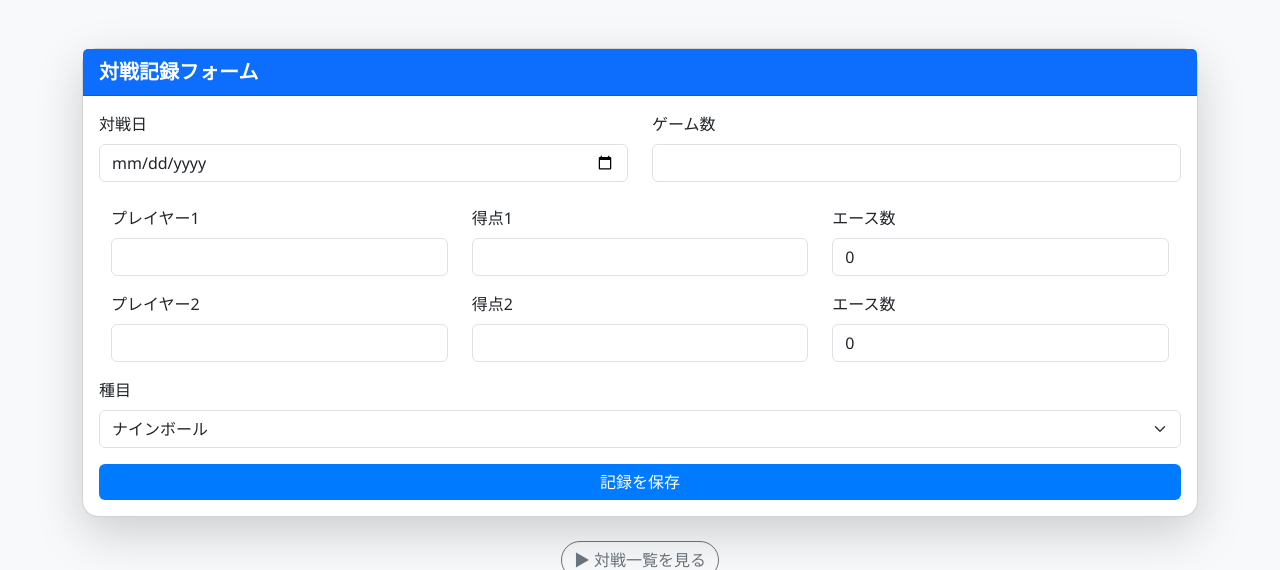
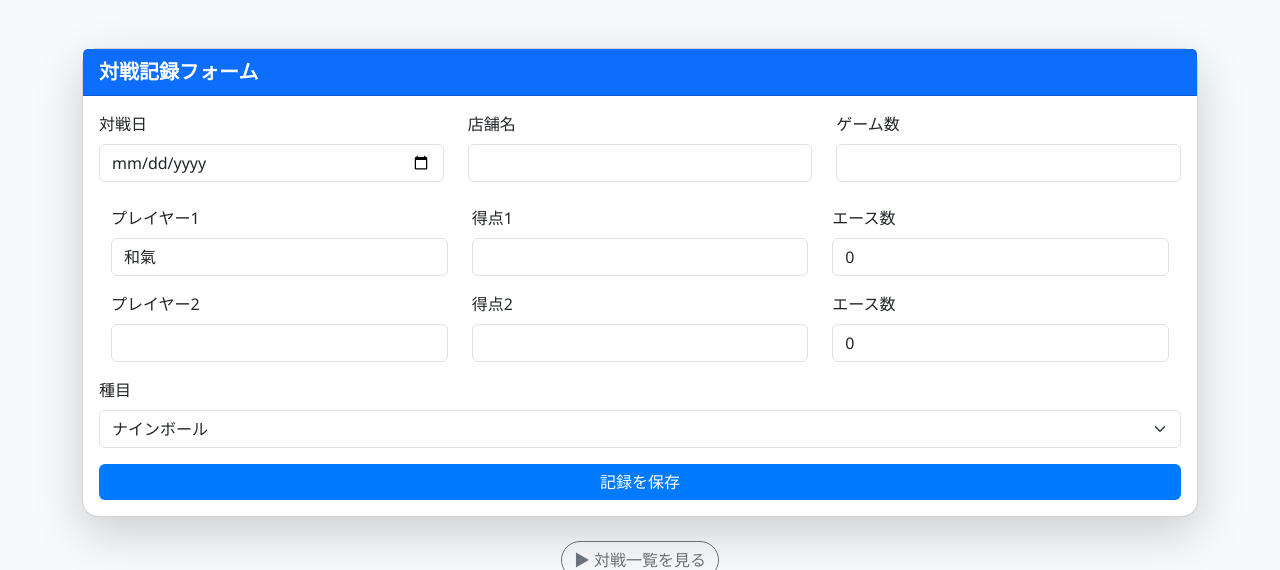
Before and after one commit to nroba/9balls, a Flask app: page / in a window 1280 px wide. Shown: the top 570 px of the page. Run offline with Flask 3, Linux system fonts and the light colour scheme.

Commit message:
日付とゲーム数横並び版

```diff
--- a/app.py
+++ b/app.py
@@ -19,11 +19,11 @@ def submit():
     player2 = request.form['player2']
     game_type = request.form['game_type']
     date = request.form['date']
+    shop = request.form['shop']  # ← 店舗名の取得
     score1 = int(request.form['score1'])
     score2 = int(request.form['score2'])
     ace1 = int(request.form['ace1'])
     ace2 = int(request.form['ace2'])
-
 
     # 勝者の自動判定
     if score1 > score2:
@@ -38,6 +38,7 @@ def submit():
 
     matches.append({
         'date': date,
+        'shop': shop,  # ← 対戦記録に追加
         'games': games,
         'player1': player1,
         'player2': player2,
@@ -60,17 +61,16 @@ def show_matches():
 def download_csv():
     output = io.StringIO()
     writer = csv.writer(output)
-    writer.writerow(['日付', 'プレイヤー1', '得点1', 'プレイヤー2', '得点2', '得点差', '種目', '勝者'])
+    writer.writerow(['日付', '店舗名', 'プレイヤー1', '得点1', 'エース1', 'プレイヤー2', '得点2', 'エース2', '得点差', 'ゲーム数', '種目', '勝者'])
 
     for m in matches:
         writer.writerow([
-            m['date'], m['player1'], m['score1'],
-            m['player2'], m['score2'],
-            m['point_diff'], m['game_type'], m['winner']
+            m['date'], m['shop'], m['player1'], m['score1'], m['ace1'],
+            m['player2'], m['score2'], m['ace2'], m['point_diff'],
+            m['games'], m['game_type'], m['winner']
         ])
 
-    # UTF-8 with BOM を付ける
-    bom = '\ufeff'  # UTF-8 BOM
+    bom = '\ufeff'
     encoded_csv = bom + output.getvalue()
 
     return send_file(
@@ -79,7 +79,6 @@ def download_csv():
         as_attachment=True,
         download_name='match_records.csv'
     )
-
 
 @app.route('/stats')
 def show_stats():
--- a/templates/index.html
+++ b/templates/index.html
@@ -8,11 +8,15 @@
     <div class="card-body">
         <form action="/submit" method="post">
         <div class="row mb-3">
-                <div class="col-md-6">
+            <div class="col-md-4">
                 <label class="form-label">対戦日</label>
                 <input type="date" class="form-control" name="date" required>
             </div>
-                <div class="col-md-6">
+            <div class="col-md-4">
+                <label class="form-label">店舗名</label>
+                <input type="text" class="form-control" name="shop" required>
+            </div>
+            <div class="col-md-4">
                 <label class="form-label">ゲーム数</label>
                 <input type="number" class="form-control" name="games" required>
             </div>
@@ -21,11 +25,11 @@
                 <div class="row mb-3">
                     <div class="col-md-4">
                         <label class="form-label">プレイヤー1</label>
-                        <input type="text" class="form-control" name="player1" required>
+                        <input type="text" class="form-control" name="player1" value="和氣" required>
                     </div>
                     <div class="col-md-4">
                         <label class="form-label">得点1</label>
-                        <input type="number" class="form-control" name="score1" required>
+                        <input type="number" class="form-control" name="score1" value="松本" required>
                     </div>
                     <div class="col-md-4">
                         <label class="form-label">エース数</label>
--- a/templates/matches.html
+++ b/templates/matches.html
@@ -10,6 +10,7 @@
             <thead class="table-light">
                 <tr>
                     <th>日付</th>
+                    <th>店舗名</th>
                     <th>プレイヤー1</th>
                     <th>得点</th>
                     <th>エース数</th>
@@ -26,6 +27,7 @@
                 {% for match in matches %}
                 <tr>
                     <td>{{ match.date }}</td>
+                    <td>{{ match.shop }}</td>
                     <td>{{ match.player1 }}</td>
                     <td>{{ match.score1 }}</td>
                     <td>{{ match.ace1 }}</td>
```
Lines whose indentation alone changed are shown as unchanged.
